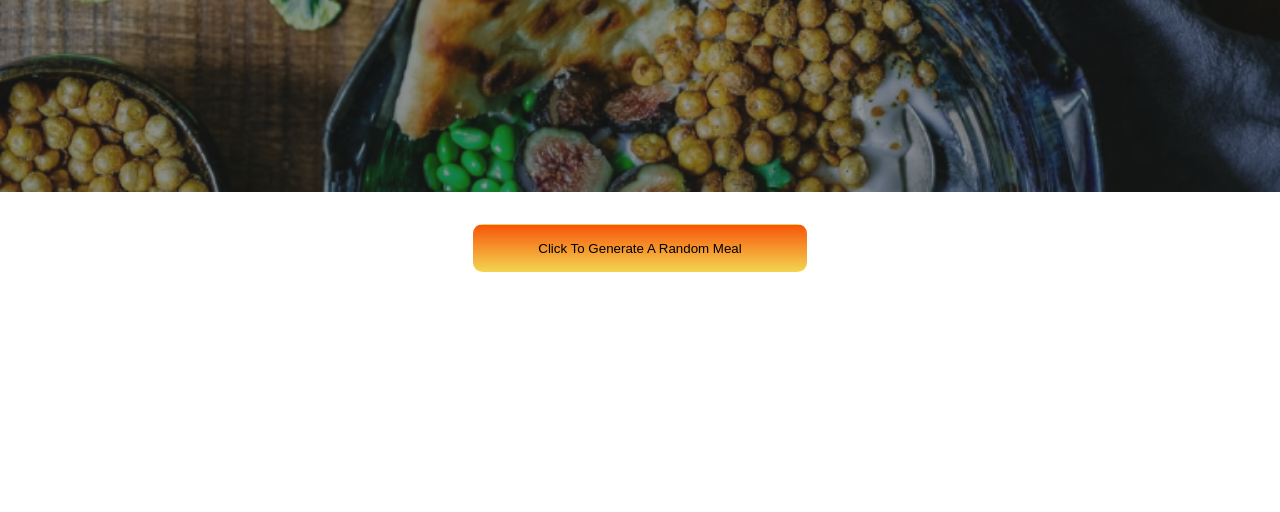
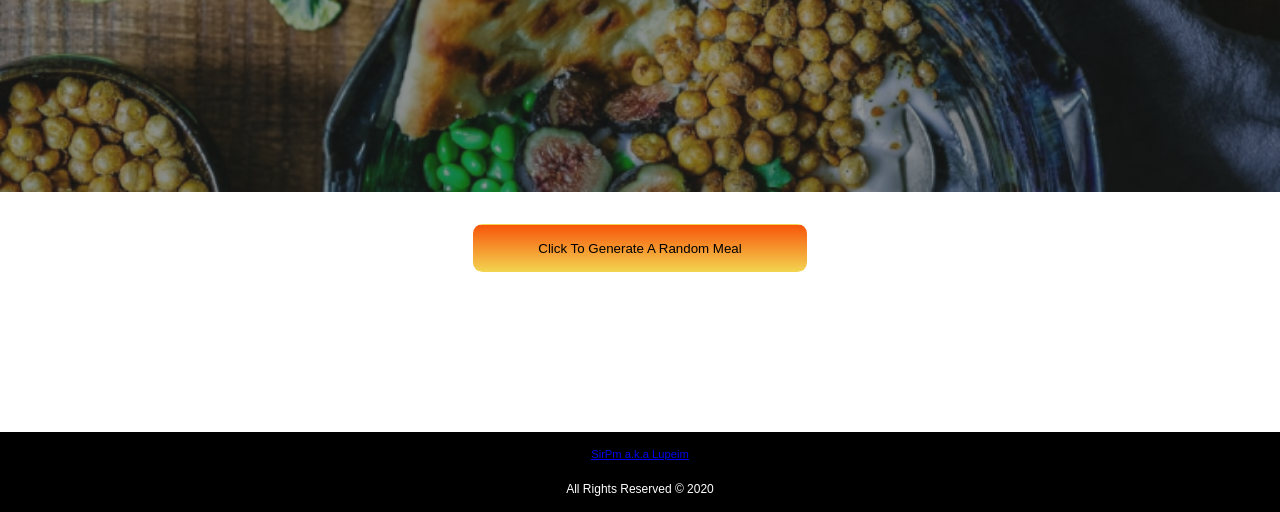
Before and after one commit to SirPm/random-meal-generator, a plain HTML site: page index.html in a window 1280 px wide. Shown: the part 288-800 px from the top of the page. Drawn offline with Linux system fonts and the light colour scheme.

Commit message:
Added Footer

```diff
--- a/index.html
+++ b/index.html
@@ -22,6 +22,11 @@
         <div class="last"></div>
     </div>
 
+    <footer>
+        <small>All Rights Reserved &copy; 2020 </small>
+        <a href="https://github.com/SirPm">SirPm a.k.a Lupeim</a>
+    </footer>
+
     <script src="app.js"></script>
 </body>
 </html>
--- a/style.css
+++ b/style.css
@@ -120,3 +120,23 @@ img {
         width: 80%;
     }
 }
+
+footer {
+    background-color: black;
+    color: white;
+    position: absolute;
+    bottom: 0;
+    width: 100%;
+    font-size: 0.9rem;
+    height: 10vh;
+    display: flex;
+    justify-content: center;
+    align-items: center;
+    flex-direction: column-reverse;
+    justify-content: space-between;
+    padding: 1rem;
+}
+
+footer a {
+    font-size: 0.7rem;
+}
```
